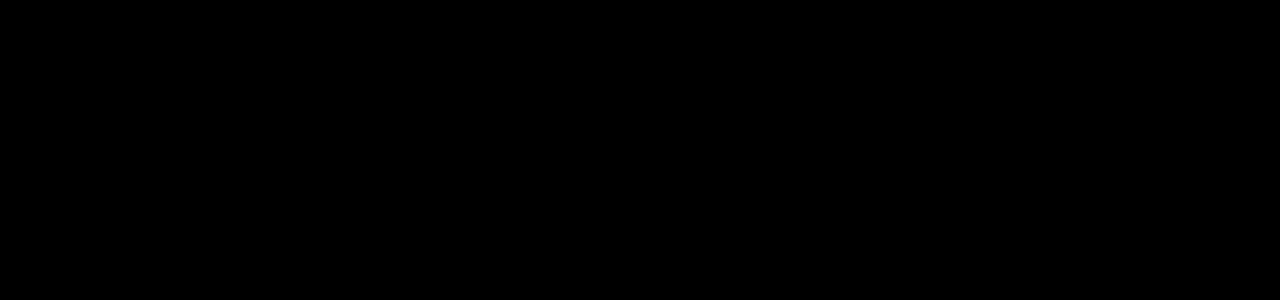
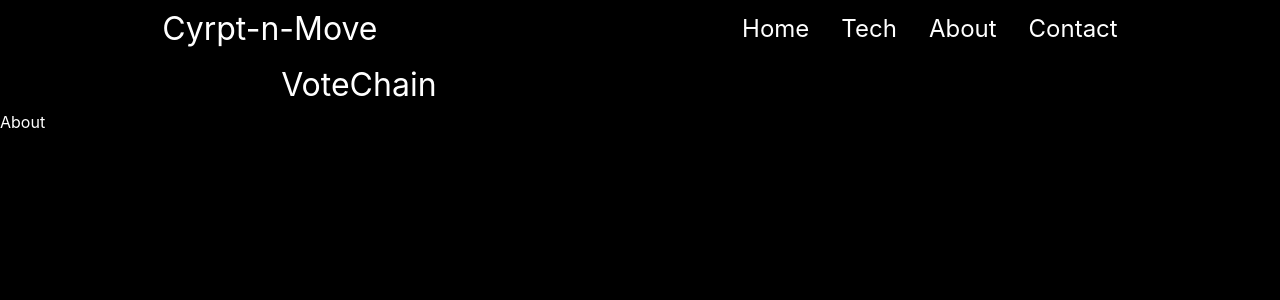
Before and after one commit to ankitsinghtd/Crypt-N-Move, a React (Create React App) app in the folder client-side/: page /about in a window 1280 px wide. Before the commit this address had no page. Shown: the top 300 px of the page. Built offline with nearby package versions, Linux system fonts and the light colour scheme.

Commit message:
added about page/path

```diff
--- a/client-side/src/App.js
+++ b/client-side/src/App.js
@@ -1,17 +1,21 @@
 import Home from "./pages/Home";
 import Send from "./pages/Send";
 import Receive from "./pages/Receive";
+import About from "./pages/About";
 
 import { BrowserRouter as Router, Routes, Route } from "react-router-dom";
+import Navbar from "./components/Navbar";
 
 function App() {
   return (
     <div className="App">
+      <Navbar/>
       <Router>
         <Routes>
           <Route path="/" element={<Home />} />
           <Route path="/send" element={<Send />} />
           <Route path="/receive" element={<Receive />} />
+          <Route path="/about" element={<About />} />
         </Routes>
       </Router>
     </div>
--- /dev/null
+++ b/client-side/src/pages/About.jsx
@@ -0,0 +1,9 @@
+import React from 'react'
+
+function About() {
+  return (
+    <div>About</div>
+  )
+}
+
+export default About
```
